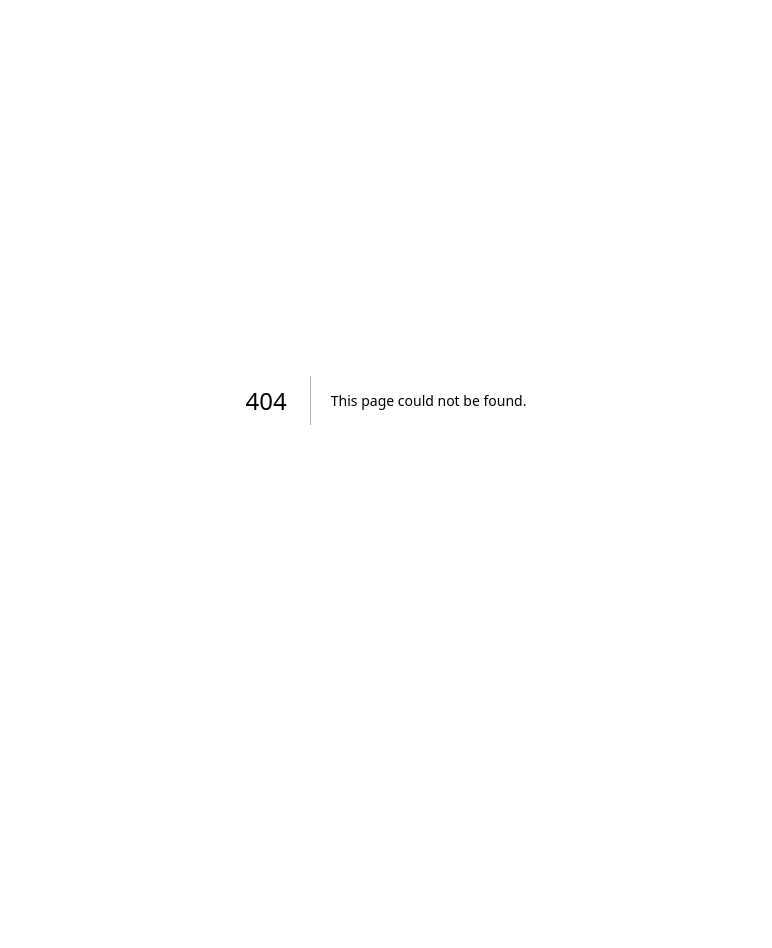
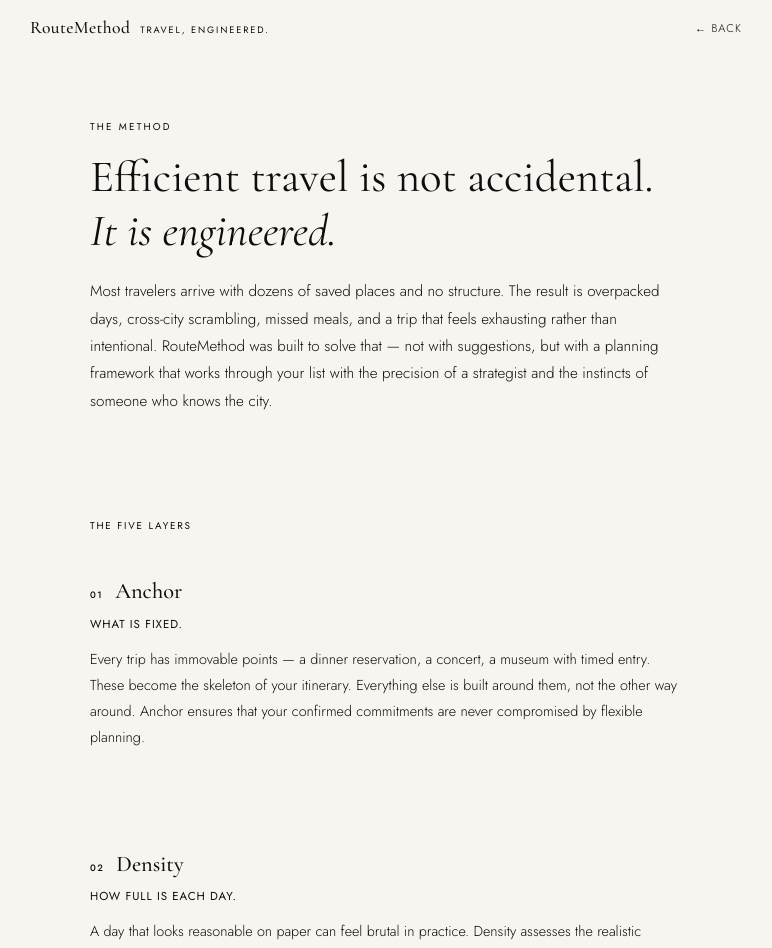
Before and after one commit to routemethod/routemethod, a Next.js app: page /method in a window 1280 px wide. Before the commit this address had no page. Shown: the top 948 px of the page, without its empty margins (254-1026 px from the left). Before the commit the page ends 800 px from the top, so only its background shows below. Built offline with nearby package versions, Linux system fonts and the light colour scheme.

Commit message:
Create method.tsx

```diff
--- /dev/null
+++ b/pages/method.tsx
@@ -0,0 +1,115 @@
+import Head from 'next/head';
+import Link from 'next/link';
+
+export default function Method() {
+  return (
+    <>
+      <Head>
+        <title>The Method — RouteMethod</title>
+        <meta name="description" content="How RouteMethod engineers your travel itinerary." />
+        <meta name="viewport" content="width=device-width, initial-scale=1" />
+      </Head>
+
+      <div style={{ minHeight: '100vh', backgroundColor: 'var(--color-paper)' }}>
+        {/* Header */}
+        <header style={{ borderBottom: '1px solid var(--color-border)', backgroundColor: 'var(--color-cream)', position: 'sticky', top: 0, zIndex: 10 }}>
+          <div style={{ maxWidth: '760px', margin: '0 auto', padding: '0 24px', height: '56px', display: 'flex', alignItems: 'center', justifyContent: 'space-between' }}>
+            <Link href="/" style={{ display: 'flex', alignItems: 'baseline', gap: '10px', textDecoration: 'none' }}>
+              <span style={{ fontFamily: 'var(--font-display)', fontSize: '1.1rem', fontWeight: 500, color: 'var(--color-ink)', letterSpacing: '0.02em' }}>RouteMethod</span>
+              <span style={{ fontFamily: 'var(--font-body)', fontSize: '0.58rem', letterSpacing: '0.2em', textTransform: 'uppercase', color: 'var(--color-gold)', fontWeight: 400 }}>Travel, Engineered.</span>
+            </Link>
+            <Link href="/" style={{ fontFamily: 'var(--font-body)', fontSize: '0.7rem', letterSpacing: '0.1em', textTransform: 'uppercase', color: 'var(--color-mist)', textDecoration: 'none' }}>
+              ← Back
+            </Link>
+          </div>
+        </header>
+
+        <main style={{ maxWidth: '640px', margin: '0 auto', padding: '64px 24px 96px' }}>
+          <div className="animate-fade-up">
+            <p style={{ fontFamily: 'var(--font-body)', fontSize: '0.62rem', letterSpacing: '0.22em', textTransform: 'uppercase', color: 'var(--color-gold)', marginBottom: '16px', fontWeight: 400 }}>The Method</p>
+            <h1 style={{ fontFamily: 'var(--font-display)', fontSize: 'clamp(2rem, 4vw, 2.8rem)', fontWeight: 400, color: 'var(--color-ink)', lineHeight: 1.2, marginBottom: '20px' }}>
+              Efficient travel is not accidental.<br />
+              <em>It is engineered.</em>
+            </h1>
+            <p style={{ fontFamily: 'var(--font-body)', fontSize: '0.95rem', color: 'var(--color-mist)', lineHeight: 1.8, marginBottom: '56px', fontWeight: 300 }}>
+              Most travelers arrive with dozens of saved places and no structure. The result is overpacked days, cross-city scrambling, missed meals, and a trip that feels exhausting rather than intentional. RouteMethod was built to solve that — not with suggestions, but with a planning framework that works through your list with the precision of a strategist and the instincts of someone who knows the city.
+            </p>
+
+            <div style={{ borderTop: '1px solid var(--color-border)', paddingTop: '48px' }}>
+              <p style={{ fontFamily: 'var(--font-body)', fontSize: '0.62rem', letterSpacing: '0.18em', textTransform: 'uppercase', color: 'var(--color-gold)', marginBottom: '40px', fontWeight: 400 }}>The Five Layers</p>
+
+              {[
+                {
+                  num: '01',
+                  title: 'Anchor',
+                  subtitle: 'What is fixed.',
+                  body: 'Every trip has immovable points — a dinner reservation, a concert, a museum with timed entry. These become the skeleton of your itinerary. Everything else is built around them, not the other way around. Anchor ensures that your confirmed commitments are never compromised by flexible planning.'
+                },
+                {
+                  num: '02',
+                  title: 'Density',
+                  subtitle: 'How full is each day.',
+                  body: 'A day that looks reasonable on paper can feel brutal in practice. Density assesses the realistic schedule load of each day — accounting for travel time between places, meal breaks, and the fact that standing in a museum for three hours is not the same as sitting in a café. Days that are overloaded are flagged and restructured before you ever see them.'
+                },
+                {
+                  num: '03',
+                  title: 'Cluster',
+                  subtitle: 'How geographically concentrated each day is.',
+                  body: 'The single most common itinerary mistake is scattering experiences across a city without regard for proximity. A day that takes you from one neighborhood to another and back again wastes time, money, and energy. Cluster groups your saved places by neighborhood so each day has a geographic logic — you move through a city with intention, not back and forth across it.'
+                },
+                {
+                  num: '04',
+                  title: 'Energy',
+                  subtitle: 'The arc of the whole trip.',
+                  body: 'A trip has a shape. You arrive with energy and leave with less of it. The heaviest, most demanding days belong early — when you are fresh, curious, and ready. The pace should decompress naturally as the trip progresses. Arrival days are protected from overloading. Departure days are kept light. Energy ensures the shape of your trip matches the reality of how human beings travel.'
+                },
+                {
+                  num: '05',
+                  title: 'Friction',
+                  subtitle: 'The diagnostic synthesis.',
+                  body: 'Friction is where everything comes together. It evaluates each day through all four lenses above and identifies where the combination creates a real problem — a day that is both too full and too scattered, or a demanding schedule placed on the day you land off a long flight. When friction is found, two specific alternatives are always offered. You choose. RouteMethod never resolves a tradeoff on your behalf.'
+                },
+              ].map((layer, i) => (
+                <div key={layer.num} style={{ marginBottom: '48px', paddingBottom: '48px', borderBottom: i < 4 ? '1px solid var(--color-border-light)' : 'none' }}>
+                  <div style={{ display: 'flex', alignItems: 'baseline', gap: '12px', marginBottom: '8px' }}>
+                    <span style={{ fontFamily: 'var(--font-body)', fontSize: '0.58rem', letterSpacing: '0.16em', color: 'var(--color-gold)', fontWeight: 500 }}>{layer.num}</span>
+                    <h2 style={{ fontFamily: 'var(--font-display)', fontSize: '1.4rem', fontWeight: 500, color: 'var(--color-ink)' }}>{layer.title}</h2>
+                  </div>
+                  <p style={{ fontFamily: 'var(--font-body)', fontSize: '0.72rem', letterSpacing: '0.08em', color: 'var(--color-gold)', marginBottom: '14px', fontWeight: 400, textTransform: 'uppercase' }}>{layer.subtitle}</p>
+                  <p style={{ fontFamily: 'var(--font-body)', fontSize: '0.9rem', color: 'var(--color-steel)', lineHeight: 1.8, fontWeight: 300 }}>{layer.body}</p>
+                </div>
+              ))}
+            </div>
+
+            {/* Principles */}
+            <div style={{ backgroundColor: 'var(--color-cream)', border: '1px solid var(--color-border)', padding: '36px', marginBottom: '48px' }}>
+              <p style={{ fontFamily: 'var(--font-body)', fontSize: '0.62rem', letterSpacing: '0.18em', textTransform: 'uppercase', color: 'var(--color-gold)', marginBottom: '20px', fontWeight: 400 }}>Core Principles</p>
+              {[
+                'RouteMethod works only with what you provide. It never adds places you did not choose.',
+                'Nothing is silently removed. If a tradeoff requires cutting something, you are told and you decide.',
+                'Your confirmed reservations are never moved without your knowledge.',
+                'Meals are structural anchors, not afterthoughts.',
+                'When friction is found, two alternatives are always offered. You choose.',
+                'Insider timing insights are guidance, not guarantees. Conditions change — always confirm locally.',
+              ].map((p, i) => (
+                <div key={i} style={{ display: 'flex', gap: '12px', marginBottom: '12px' }}>
+                  <span style={{ color: 'var(--color-gold)', fontSize: '0.75rem', marginTop: '2px', flexShrink: 0 }}>—</span>
+                  <p style={{ fontFamily: 'var(--font-body)', fontSize: '0.875rem', color: 'var(--color-steel)', lineHeight: 1.7, fontWeight: 300 }}>{p}</p>
+                </div>
+              ))}
+            </div>
+
+            <div style={{ textAlign: 'center' }}>
+              <p style={{ fontFamily: 'var(--font-display)', fontSize: '1.1rem', fontStyle: 'italic', color: 'var(--color-steel)', marginBottom: '24px' }}>
+                "When you try to see everything, you compress nothing."
+              </p>
+              <Link href="/" style={{ display: 'inline-block', padding: '14px 36px', backgroundColor: 'var(--color-ink)', color: 'var(--color-paper)', fontFamily: 'var(--font-body)', fontSize: '0.7rem', letterSpacing: '0.14em', textTransform: 'uppercase', textDecoration: 'none', fontWeight: 400 }}>
+                Plan My Trip
+              </Link>
+            </div>
+          </div>
+        </main>
+      </div>
+    </>
+  );
+}
```
